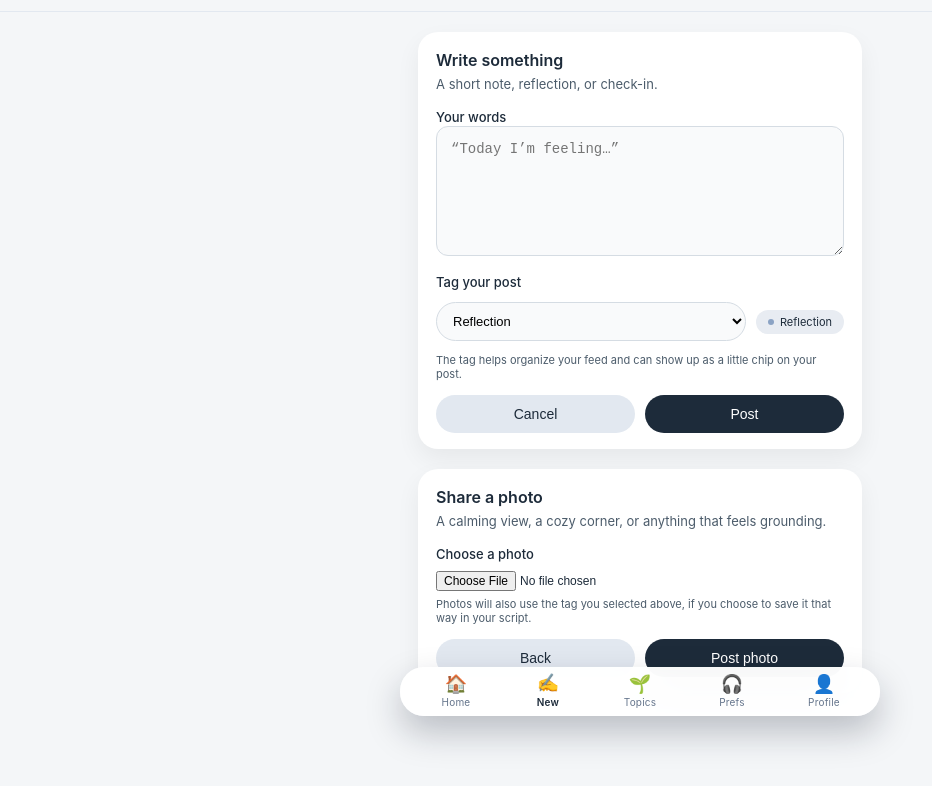
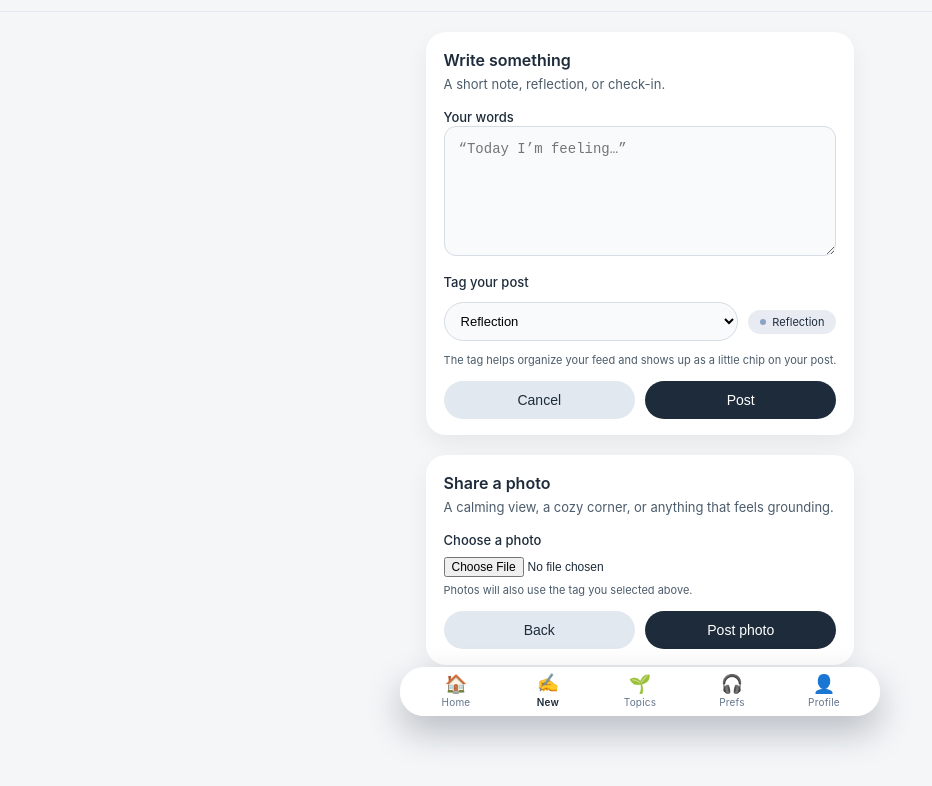
Before and after one commit to MoFrye92/calm-corner-web, a plain HTML site: page post.html in a window 1280 px wide. Shown: the part 72-858 px from the top of the page, without its empty margins (0-932 px from the left). Drawn offline with Linux system fonts and the light colour scheme.

Commit message:
Update post.html

```diff
--- a/post.html
+++ b/post.html
@@ -280,7 +280,7 @@
             </div>
 
             <div class="hint">
-                The tag helps organize your feed and can show up as a little chip on your post.
+                The tag helps organize your feed and shows up as a little chip on your post.
             </div>
 
             <div class="actions-row">
@@ -304,7 +304,7 @@
             </div>
 
             <div class="hint">
-                Photos will also use the tag you selected above, if you choose to save it that way in your script.
+                Photos will also use the tag you selected above.
             </div>
 
             <div class="actions-row">
```
